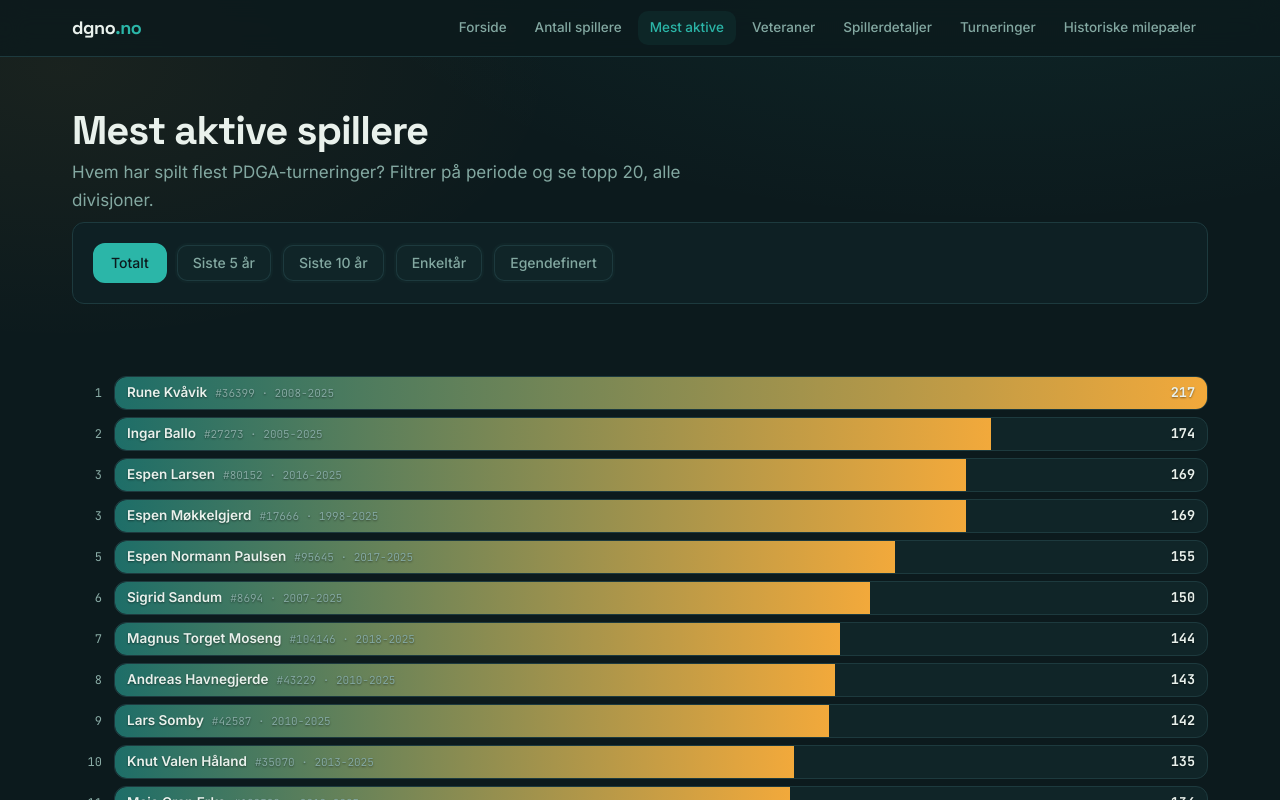
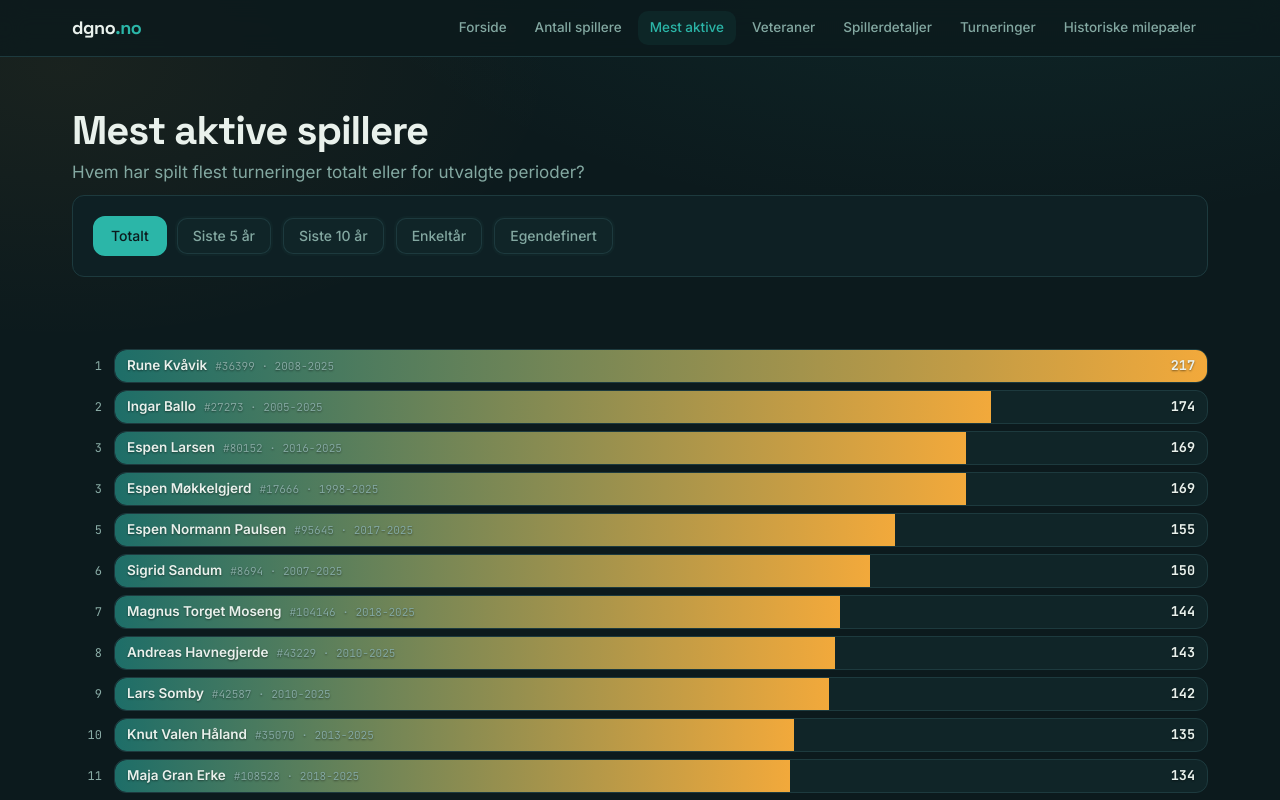
Before and after one commit to johnsulf/dgno, a Next.js app: page /topp in a window 1280 px wide. Shown: the top 800 px of the page. Built offline with nearby package versions, Linux system fonts and the light colour scheme.

Commit message:
fix: improve clarity of player statistics descriptions in ToppPage and StatStrip components

```diff
--- a/app/topp/page.tsx
+++ b/app/topp/page.tsx
@@ -11,8 +11,7 @@ export default function ToppPage() {
       <div className="page-header">
         <h1>Mest aktive spillere</h1>
         <p className="lede">
-          Hvem har spilt flest PDGA-turneringer? Filtrer på periode og se topp
-          20, alle divisjoner.
+          Hvem har spilt flest turneringer totalt eller for utvalgte perioder?
         </p>
       </div>
 
--- a/components/StatStrip.tsx
+++ b/components/StatStrip.tsx
@@ -15,33 +15,25 @@ export default function StatStrip({
       <div className="stat">
         <div className="n">{nf(meta.n_players)}</div>
         <div className="l">
-          unike spillere
-          <br />
-          totalt
+          unike spillere totalt
         </div>
       </div>
       <div className="stat">
         <div className="n teal">{nf(meta.total_entries)}</div>
         <div className="l">
-          turneringsdeltakelser
-          <br />
-          summert over alle år
+          turneringsdeltakelser summert over alle år
         </div>
       </div>
       <div className="stat">
         <div className="n amber">{lead.total}</div>
         <div className="l">
-          turneringer
-          <br />
-          flest: <b>{lead.name}</b>
+          turneringer spilt av <b>{lead.name}</b> er flest
         </div>
       </div>
       <div className="stat">
         <div className="n">{nf(nEvents)}</div>
         <div className="l">
-          arrangerte turneringer
-          <br />
-          totalt
+          arrangerte turneringer totalt
         </div>
       </div>
     </div>
```
